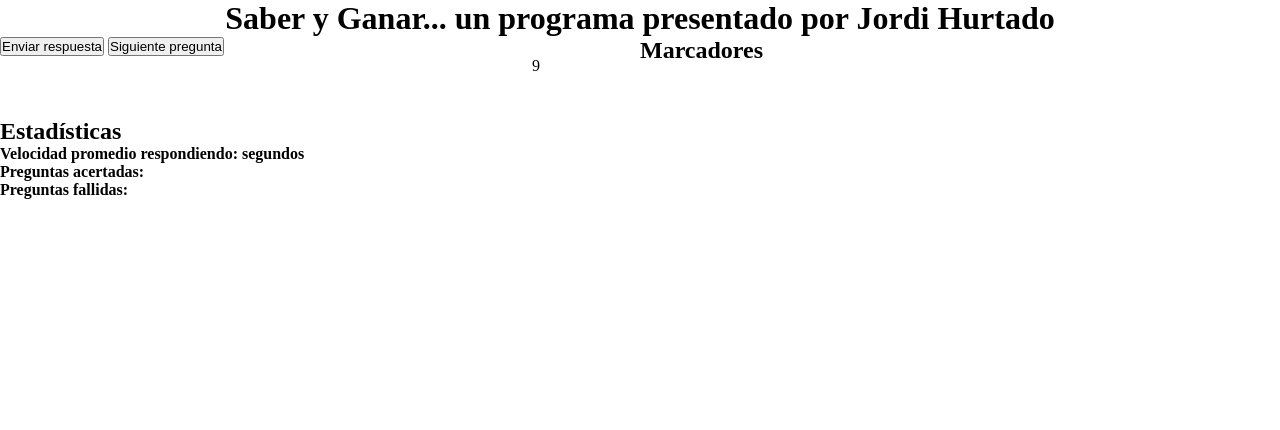
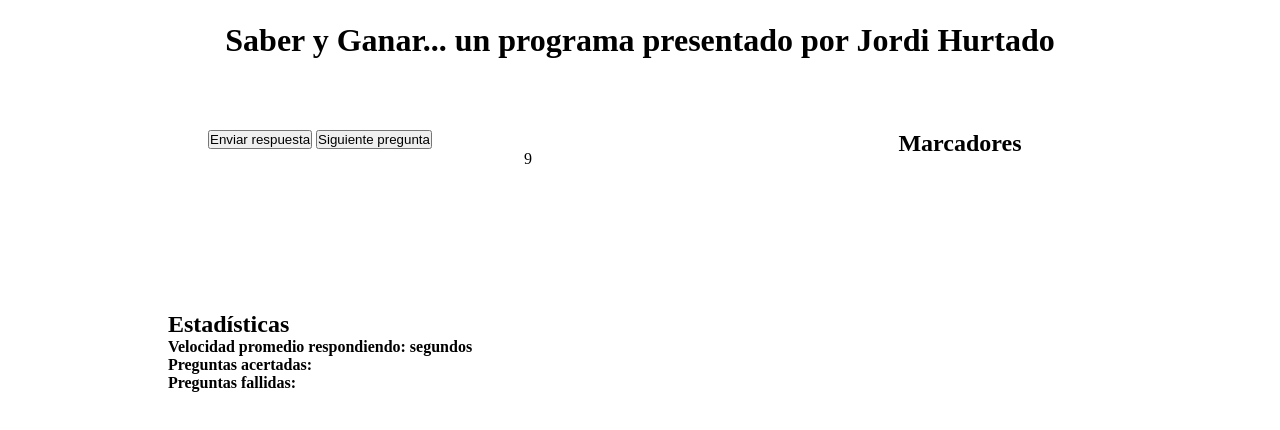
Before and after one commit to ElenaCerezoSwing/SaberYGanarGE, a plain HTML site: page index.html in a window 1280 px wide. Drawn offline with Linux system fonts and the light colour scheme.

Commit message:
add styles

```diff
--- a/js/main.js
+++ b/js/main.js
@@ -73,7 +73,7 @@ function nextQuestion() {
         quizQuestion.innerHTML = questions[i].question;
         var answersList = "";
         for (let x = 0; x < questions[i].answers.length; x++) {
-            answersList += '<li class="li-answers"><input id="' + x + '" type="radio" name="answers"/><label for="' + x + '">' + questions[i].answers[x].value + '</label></li>';
+            answersList += '<li class="li-answers"><input id="' + (x + 1) + '" type="radio" name="answers"/><label for="' + (x + 1) + '">' + questions[i].answers[x].value + '</label></li>';
             quizAnswers.innerHTML = answersList;
         }
         i++;
@@ -87,3 +87,7 @@ var seconds = 20;
 questionTimer();
 
 var counter = setInterval(questionTimer, 1000);
+
+//
+// const option = document.querySelector('input[name="anwers"]:checked').value;
+// console.log('option ', option);
--- a/styles/master.css
+++ b/styles/master.css
@@ -2,12 +2,15 @@
 	padding: 0;
 	margin: 0;
 	box-sizing: border-box;
+	margin: 0 auto;
 }
 .header-title {
 	display: flex;
 	align-items: center;
 	justify-content: center;
 	text-align: center;
+	height: 80px;
+	margin-bottom: 50px;
 }
 
 .wrapper {
@@ -22,15 +25,14 @@
 .timer {
 	position: absolute;
 	top: 20px;
-  right: 100px;
+  right: -100px;
 }
-
-
-
 .li-answers {
   list-style: none;
 }
-
+.statistics {
+	margin-top: 50px;
+}
 @media all and (min-width: 768px) {
 	.wrapper {
 		grid-template-columns: 1fr 1fr;
```
Also changed, not shown: index.html (+2 -0 lines).
